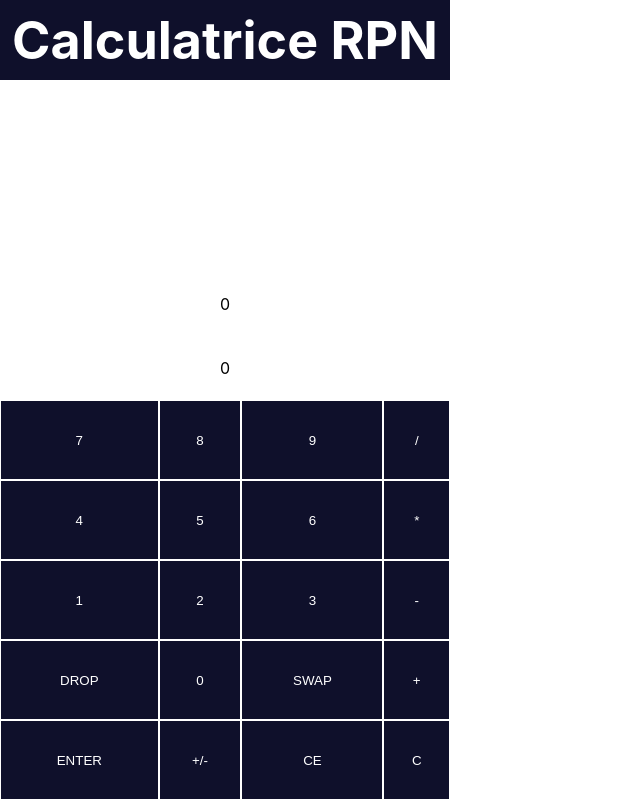
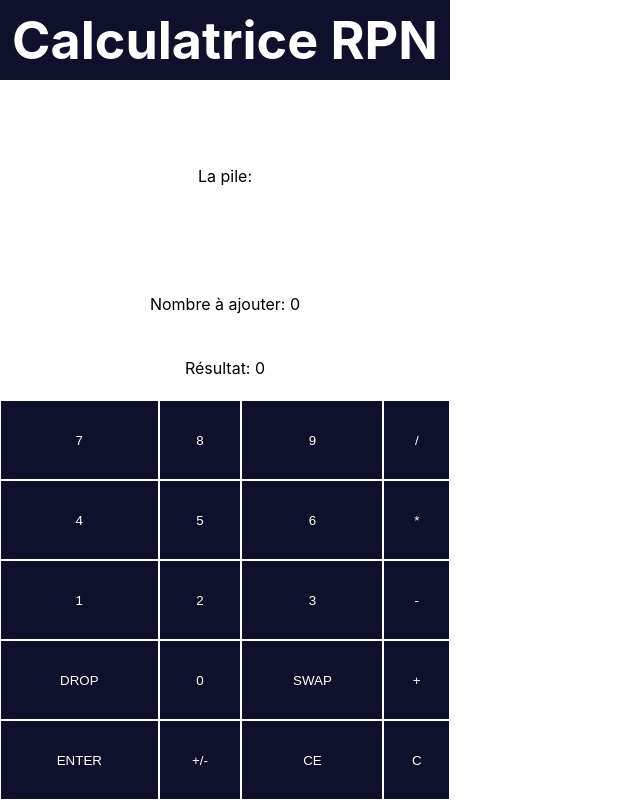
Before and after one commit to Vicolondon/calculatricerpn, a React (Create React App) app in the folder calculatrice-victor/: page / in a window 1280 px wide. Shown: the whole page, without its empty margins (0-640 px from the left). Built offline with nearby package versions, Linux system fonts and the light colour scheme.

Commit message:
Add showfunction to every operations so it can be visual .

```diff
--- a/calculatrice-victor/src/components/Calculator.js
+++ b/calculatrice-victor/src/components/Calculator.js
@@ -10,8 +10,7 @@ class Calculator extends Component {
             stack: [],
             numberToAdd: '0',
             show_operations: '',
-            show_results: 0,
-            total: 0
+            show_results: 0
         }
     }
 
@@ -29,8 +28,6 @@ class Calculator extends Component {
     }
 
     handleClickOperation = (e) => {
-        console.log(e)
-        console.log( this.state.stack )
         if( this.hasTwoItems() ) {
             let lastTwoItems = this.getTwoNumbers();
             if( e === '+' ){
@@ -55,9 +52,14 @@ class Calculator extends Component {
             } else if ( e === 'CE' ){
                 this.clearAll();
             } else {
-                console.log('erreur nous avons besoin de plus de chiffre')
+                // console.log('erreur nous avons besoin de plus de chiffre')
             }
         }
+
+        setTimeout(()=>{
+            this.showfunction();
+        }, 200)
+
     }
 
     // function to add a number to stack
@@ -88,7 +90,7 @@ class Calculator extends Component {
 
         this.setState({ stack: [secondlastnumber, firstlastnumber, ...lastnumber] });
 
-        setInterval(()=>{
+        setTimeout(()=>{
             this.showfunction();
         }, 200)
     }
@@ -191,13 +193,13 @@ class Calculator extends Component {
         </header>
         <div className="showscreen">
             <div className="operations">
-                <p>{this.state.show_operations}</p>
+                <p>La pile: {this.state.show_operations}</p>
             </div>
             <div className="numbertoadd">
-                <p>{this.state.numberToAdd}</p>
+                <p>Nombre à ajouter: {this.state.numberToAdd}</p>
             </div>
             <div className="showresults">
-                <p>{this.state.show_results}</p>
+                <p>Résultat: {this.state.show_results}</p>
             </div>
         </div>
             <table summary="Clavier (Christian)">
```
